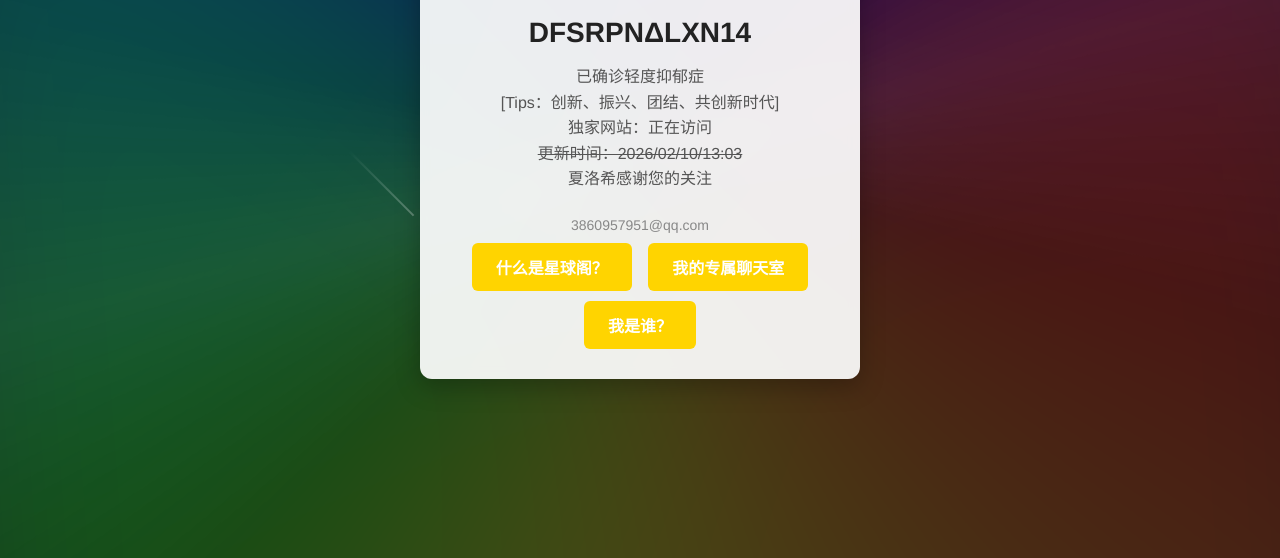
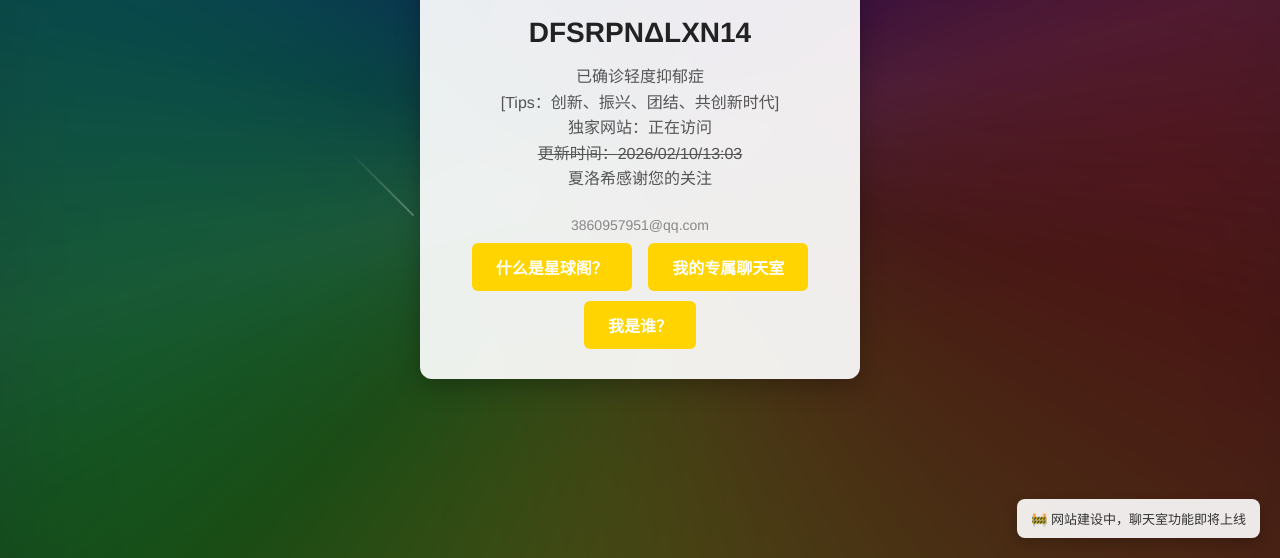
Before and after one commit to SRPNE014/SRPNE014.github.io, a plain HTML site: page index.html in a window 1280 px wide. Shown: the part 242-800 px from the top of the page. Drawn offline with Linux system fonts and the light colour scheme.

Commit message:
Update index.html

```diff
--- a/index.html
+++ b/index.html
@@ -205,6 +205,31 @@ p {
     font-size: 14px;
     color: #888;
 }
+    /* ===== 建设中彩蛋 ===== */
+.construction-toast {
+    position: fixed;
+    right: 20px;
+    bottom: 20px;
+    background: rgba(255,255,255,0.9);
+    padding: 10px 14px;
+    border-radius: 8px;
+    font-size: 13px;
+    color: #333;
+    box-shadow: 0 4px 12px rgba(0,0,0,0.2);
+    z-index: 999;
+    animation: fadeSlideIn 1s ease forwards;
+}
+
+@keyframes fadeSlideIn {
+    from {
+        opacity: 0;
+        transform: translateY(20px);
+    }
+    to {
+        opacity: 1;
+        transform: translateY(0);
+    }
+}
 </style>
 </head>
 
@@ -232,6 +257,8 @@ p {
     <a href="happychat.html" class="planet-button" target="_blank">我的专属聊天室</a>
     <a href="introduction.html" class="planet-button" target="_blank">我是谁？</a>
 </div>
-
+<div class="construction-toast">
+    🚧 网站建设中，聊天室功能即将上线
+</div>
 </body>
 </html>
```
